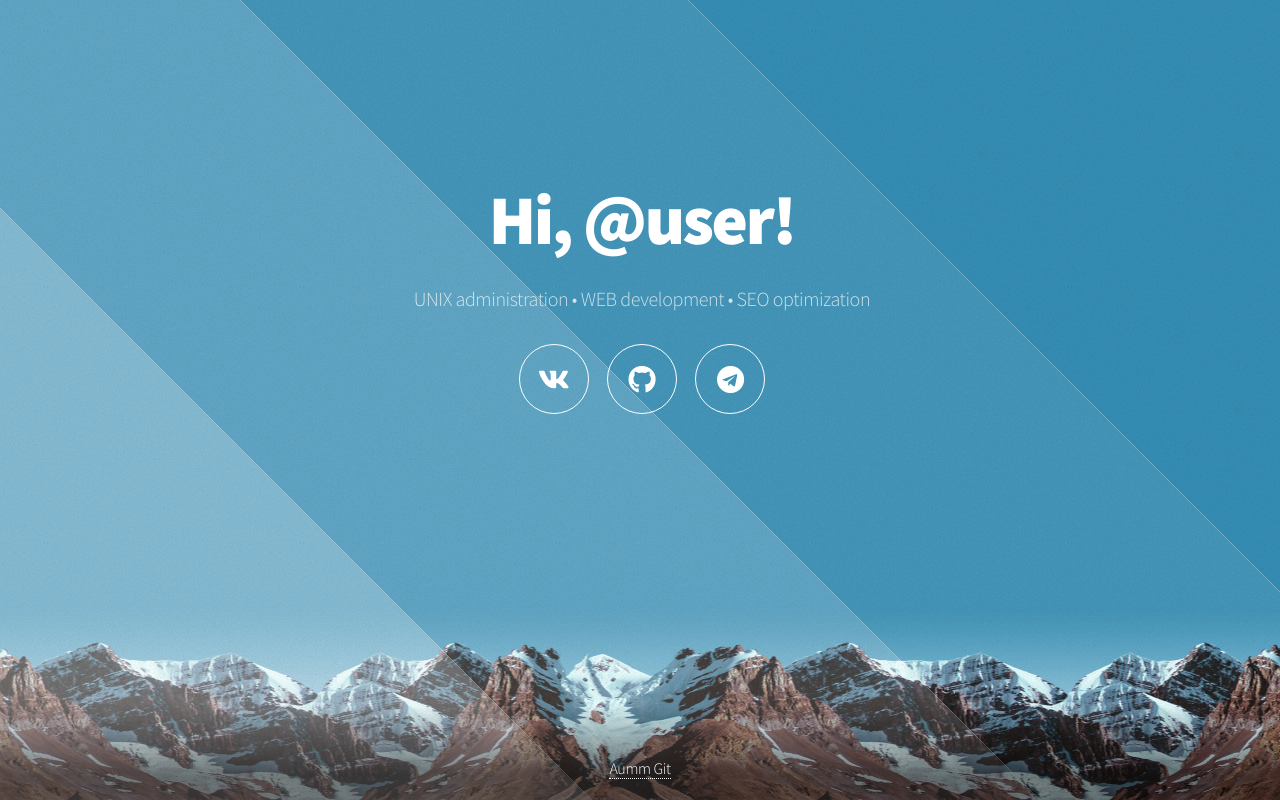
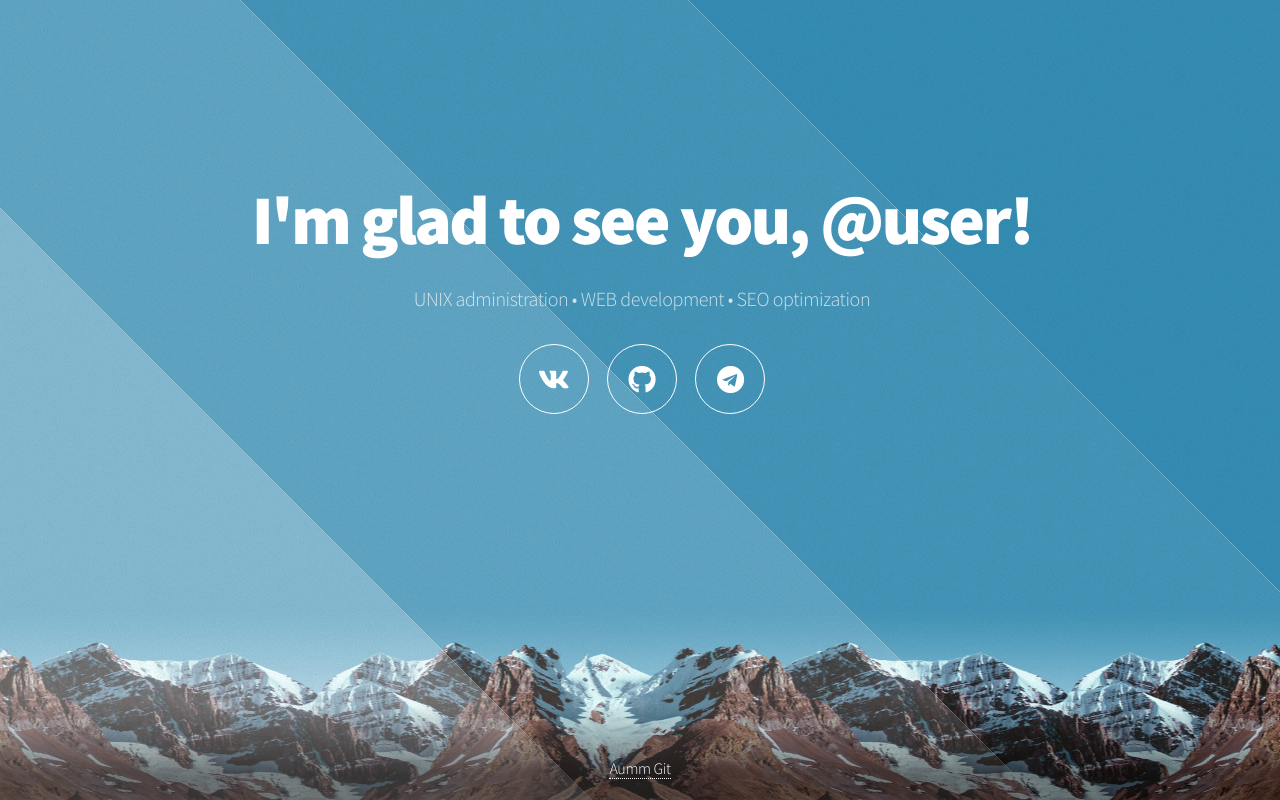
Before and after one commit to muxcc/AummGit, a plain HTML site: page docs/index.html in a window 1280 px wide. Drawn offline with Linux system fonts and the light colour scheme.

Commit message:
fix: welcom messages

```diff
--- a/docs/index.html
+++ b/docs/index.html
@@ -24,7 +24,7 @@
 			<div id="overlay"></div>
 			<div id="main">
 				<header id="header">
-					<h1>Hi, @user!</h1>
+					<h1>I'm glad to see you, @user!</h1>
 					<p>UNIX&nbsp;administration&nbsp;&bull;&nbsp;WEB&nbsp;development&nbsp;&bull;&nbsp;SEO&nbsp;optimization</p>
 					<nav>
 						<ul>
```
